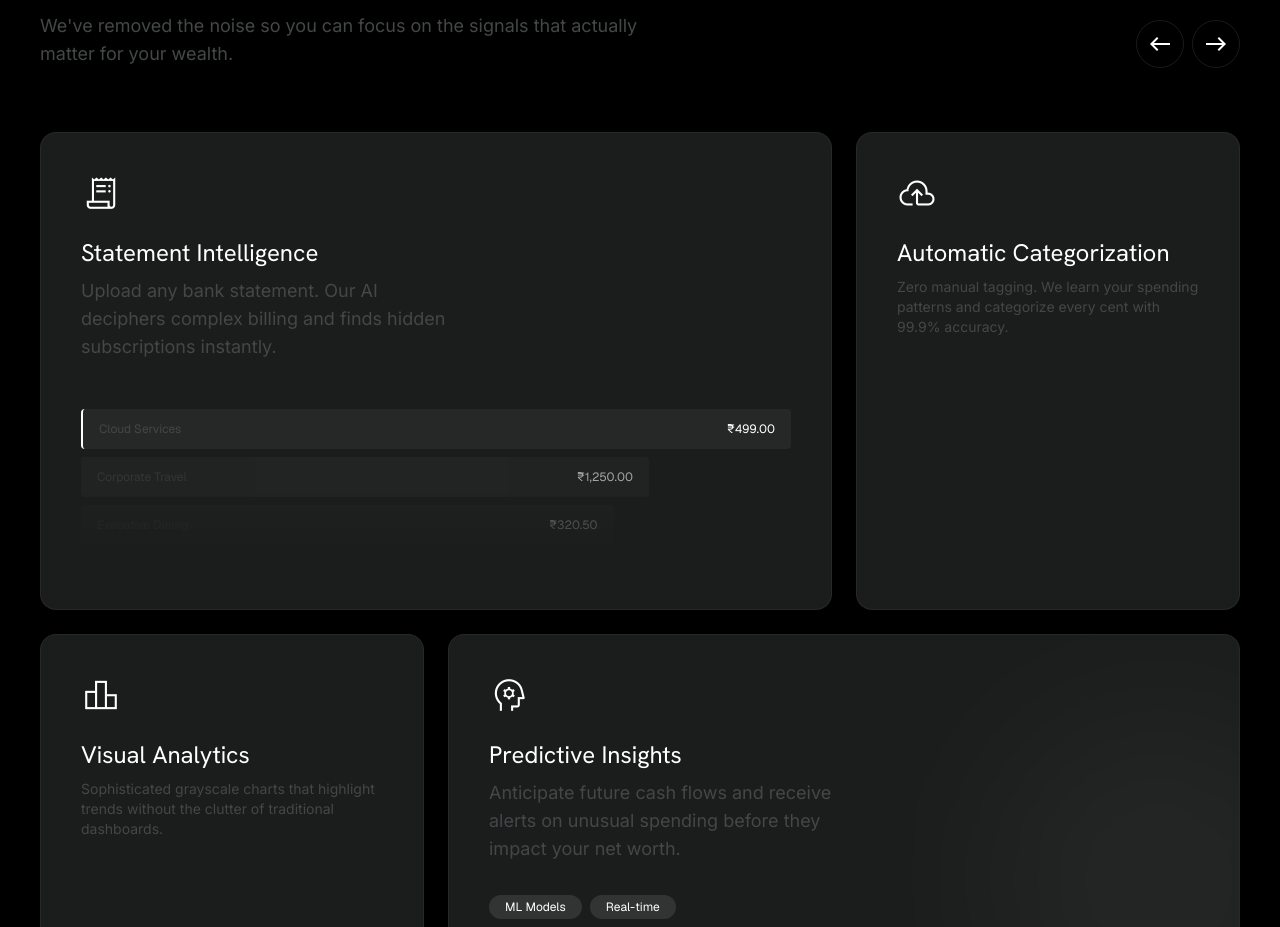
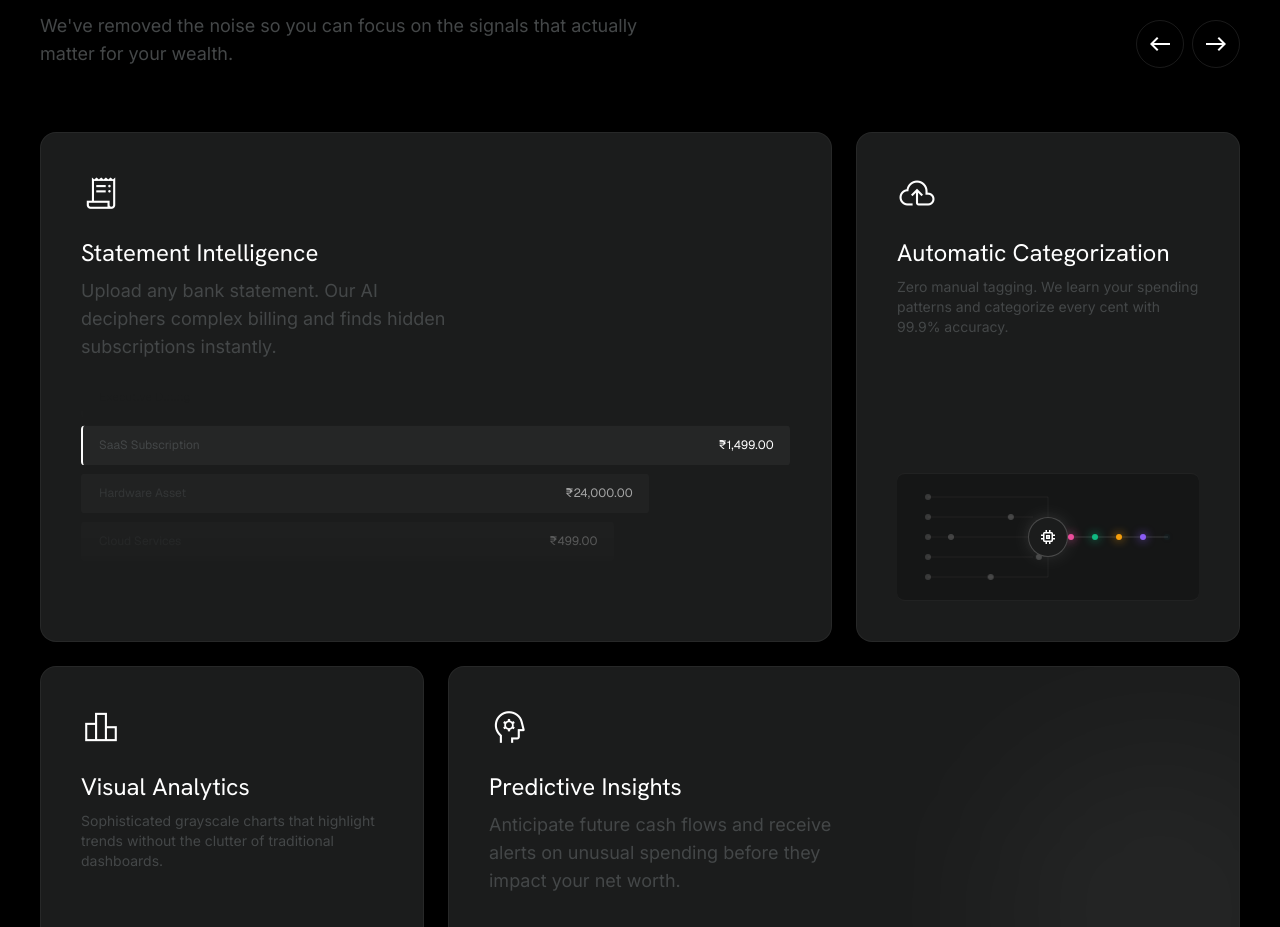
Before and after one commit to Laukik2207/Kharcha, a React (Vite) app in the folder client/: page /landing in a window 1280 px wide. Shown: the part 1481-2408 px from the top of the page. Built offline with nearby package versions, Linux system fonts and the light colour scheme; no server answers.

Commit message:
Minor tweaks to landing page UI

```diff
--- a/client/src/index.css
+++ b/client/src/index.css
@@ -151,7 +151,7 @@
     background: radial-gradient(circle at 50% -20%, rgba(255,255,255,0.05) 0%, rgba(0,0,0,0) 70%);
   }
   .mask-fade {
-    mask-image: linear-gradient(to bottom, black 50%, transparent 100%);
+    mask-image: linear-gradient(to bottom, transparent 0%, black 20%, black 60%, transparent 100%);
   }
   .marquee-mask {
     mask-image: linear-gradient(to right, transparent, black 10%, black 90%, transparent);
@@ -186,4 +186,97 @@
   .luxury-gradient {
     background: radial-gradient(circle at top center, rgba(255,255,255,0.05) 0%, transparent 70%);
   }
+
+  /* Statement Intelligence Animation */
+  @keyframes scanItemDynamic {
+    0% { transform: translateY(144px); width: 75%; opacity: 0; border-left-color: transparent; }
+    20% { transform: translateY(96px); width: 75%; opacity: 0.4; border-left-color: transparent; }
+    40% { transform: translateY(48px); width: 80%; opacity: 0.6; border-left-color: transparent; }
+    60% { transform: translateY(0px); width: 100%; opacity: 1; border-left-color: #ffffff; }
+    80% { transform: translateY(-48px); width: 100%; opacity: 0; border-left-color: #ffffff; }
+    100% { transform: translateY(-48px); width: 75%; opacity: 0; border-left-color: transparent; }
+  }
+
+  .statement-item-dynamic {
+    animation: scanItemDynamic 10s linear infinite;
+    position: absolute;
+    top: 0;
+    left: 0;
+    opacity: 0;
+    border-left: 2px solid transparent;
+  }
+
+  .statement-item-dynamic:nth-child(1) { animation-delay: -6s; }
+  .statement-item-dynamic:nth-child(2) { animation-delay: -4s; }
+  .statement-item-dynamic:nth-child(3) { animation-delay: -2s; }
+  .statement-item-dynamic:nth-child(4) { animation-delay: 0s; }
+  .statement-item-dynamic:nth-child(5) { animation-delay: -8s; }
+
+  /* AI Model Pipeline Animation - Separate Pins Routing */
+  @keyframes aiModelDot1 {
+    0% { transform: translate(-120px, -40px) scale(1); background-color: rgba(255,255,255,0.2); opacity: 0; box-shadow: none; }
+    10% { transform: translate(-88px, -40px) scale(1); opacity: 1; background-color: rgba(255,255,255,0.2); }
+    37.5% { transform: translate(0px, -40px) scale(1); background-color: rgba(255,255,255,0.2); box-shadow: none; }
+    50% { transform: translate(0px, 0px) scale(1.5); background-color: #ffffff; box-shadow: 0 0 15px #ffffff; }
+    52% { transform: translate(4.8px, 0px) scale(1); background-color: var(--dot-color); box-shadow: 0 0 10px var(--dot-color); }
+    90% { opacity: 1; }
+    100% { transform: translate(120px, 0px) scale(1); background-color: var(--dot-color); box-shadow: 0 0 10px var(--dot-color); opacity: 0; }
+  }
+
+  @keyframes aiModelDot2 {
+    0% { transform: translate(-120px, -20px) scale(1); background-color: rgba(255,255,255,0.2); opacity: 0; box-shadow: none; }
+    10% { transform: translate(-92px, -20px) scale(1); opacity: 1; background-color: rgba(255,255,255,0.2); }
+    42.85% { transform: translate(0px, -20px) scale(1); background-color: rgba(255,255,255,0.2); box-shadow: none; }
+    50% { transform: translate(0px, 0px) scale(1.5); background-color: #ffffff; box-shadow: 0 0 15px #ffffff; }
+    52% { transform: translate(4.8px, 0px) scale(1); background-color: var(--dot-color); box-shadow: 0 0 10px var(--dot-color); }
+    90% { opacity: 1; }
+    100% { transform: translate(120px, 0px) scale(1); background-color: var(--dot-color); box-shadow: 0 0 10px var(--dot-color); opacity: 0; }
+  }
+
+  @keyframes aiModelDot3 {
+    0% { transform: translate(-120px, 0px) scale(1); background-color: rgba(255,255,255,0.2); opacity: 0; box-shadow: none; }
+    10% { transform: translate(-96px, 0px) scale(1); opacity: 1; background-color: rgba(255,255,255,0.2); box-shadow: none; }
+    50% { transform: translate(0px, 0px) scale(1.5); background-color: #ffffff; box-shadow: 0 0 15px #ffffff; }
+    52% { transform: translate(4.8px, 0px) scale(1); background-color: var(--dot-color); box-shadow: 0 0 10px var(--dot-color); }
+    90% { opacity: 1; }
+    100% { transform: translate(120px, 0px) scale(1); background-color: var(--dot-color); box-shadow: 0 0 10px var(--dot-color); opacity: 0; }
+  }
+
+  @keyframes aiModelDot4 {
+    0% { transform: translate(-120px, 20px) scale(1); background-color: rgba(255,255,255,0.2); opacity: 0; box-shadow: none; }
+    10% { transform: translate(-92px, 20px) scale(1); opacity: 1; background-color: rgba(255,255,255,0.2); }
+    42.85% { transform: translate(0px, 20px) scale(1); background-color: rgba(255,255,255,0.2); box-shadow: none; }
+    50% { transform: translate(0px, 0px) scale(1.5); background-color: #ffffff; box-shadow: 0 0 15px #ffffff; }
+    52% { transform: translate(4.8px, 0px) scale(1); background-color: var(--dot-color); box-shadow: 0 0 10px var(--dot-color); }
+    90% { opacity: 1; }
+    100% { transform: translate(120px, 0px) scale(1); background-color: var(--dot-color); box-shadow: 0 0 10px var(--dot-color); opacity: 0; }
+  }
+
+  @keyframes aiModelDot5 {
+    0% { transform: translate(-120px, 40px) scale(1); background-color: rgba(255,255,255,0.2); opacity: 0; box-shadow: none; }
+    10% { transform: translate(-88px, 40px) scale(1); opacity: 1; background-color: rgba(255,255,255,0.2); }
+    37.5% { transform: translate(0px, 40px) scale(1); background-color: rgba(255,255,255,0.2); box-shadow: none; }
+    50% { transform: translate(0px, 0px) scale(1.5); background-color: #ffffff; box-shadow: 0 0 15px #ffffff; }
+    52% { transform: translate(4.8px, 0px) scale(1); background-color: var(--dot-color); box-shadow: 0 0 10px var(--dot-color); }
+    90% { opacity: 1; }
+    100% { transform: translate(120px, 0px) scale(1); background-color: var(--dot-color); box-shadow: 0 0 10px var(--dot-color); opacity: 0; }
+  }
+
+  .ai-dot {
+    position: absolute;
+    width: 6px;
+    height: 6px;
+    border-radius: 50%;
+    margin-top: -3px;
+    margin-left: -3px;
+    animation-duration: 4s;
+    animation-timing-function: linear;
+    animation-iteration-count: infinite;
+  }
+
+  .ai-dot-1 { animation-name: aiModelDot1; }
+  .ai-dot-2 { animation-name: aiModelDot2; }
+  .ai-dot-3 { animation-name: aiModelDot3; }
+  .ai-dot-4 { animation-name: aiModelDot4; }
+  .ai-dot-5 { animation-name: aiModelDot5; }
 }
--- a/client/src/pages/Landing.jsx
+++ b/client/src/pages/Landing.jsx
@@ -162,19 +162,27 @@ const Landing = () => {
                   <h3 className="font-display text-2xl text-white mb-2">Statement Intelligence</h3>
                   <p className="font-sans text-lg text-surface-300 max-w-sm">Upload any bank statement. Our AI deciphers complex billing and finds hidden subscriptions instantly.</p>
                 </div>
-                <div className="mt-12 relative h-40 mask-fade">
-                  <div className="absolute inset-0 flex flex-col gap-2">
-                    <div className="h-10 w-full bg-white/5 rounded flex items-center px-4 justify-between border-l-2 border-white">
-                      <span className="font-mono text-xs text-surface-300">Cloud Services</span>
-                      <span className="font-mono text-xs text-white">₹499.00</span>
+                <div className="mt-4 relative h-56 mask-fade overflow-hidden">
+                  <div className="absolute inset-0 top-12 w-full">
+                    <div className="statement-item-dynamic h-10 bg-white/5 rounded flex items-center px-4 justify-between">
+                      <span className="font-mono text-xs text-surface-300 truncate mr-4">Cloud Services</span>
+                      <span className="font-mono text-xs text-white whitespace-nowrap">₹499.00</span>
                     </div>
-                    <div className="h-10 w-4/5 bg-white/5 rounded flex items-center px-4 justify-between opacity-60">
-                      <span className="font-mono text-xs text-surface-300">Corporate Travel</span>
-                      <span className="font-mono text-xs text-white">₹1,250.00</span>
+                    <div className="statement-item-dynamic h-10 bg-white/5 rounded flex items-center px-4 justify-between">
+                      <span className="font-mono text-xs text-surface-300 truncate mr-4">Corporate Travel</span>
+                      <span className="font-mono text-xs text-white whitespace-nowrap">₹1,250.00</span>
                     </div>
-                    <div className="h-10 w-3/4 bg-white/5 rounded flex items-center px-4 justify-between opacity-40">
-                      <span className="font-mono text-xs text-surface-300">Executive Dining</span>
-                      <span className="font-mono text-xs text-white">₹320.50</span>
+                    <div className="statement-item-dynamic h-10 bg-white/5 rounded flex items-center px-4 justify-between">
+                      <span className="font-mono text-xs text-surface-300 truncate mr-4">Executive Dining</span>
+                      <span className="font-mono text-xs text-white whitespace-nowrap">₹320.50</span>
+                    </div>
+                    <div className="statement-item-dynamic h-10 bg-white/5 rounded flex items-center px-4 justify-between">
+                      <span className="font-mono text-xs text-surface-300 truncate mr-4">SaaS Subscription</span>
+                      <span className="font-mono text-xs text-white whitespace-nowrap">₹1,499.00</span>
+                    </div>
+                    <div className="statement-item-dynamic h-10 bg-white/5 rounded flex items-center px-4 justify-between">
+                      <span className="font-mono text-xs text-surface-300 truncate mr-4">Hardware Asset</span>
+                      <span className="font-mono text-xs text-white whitespace-nowrap">₹24,000.00</span>
                     </div>
                   </div>
                 </div>
@@ -182,10 +190,55 @@ const Landing = () => {
             </div>
 
             {/* Small Feature 1 */}
-            <div className="md:col-span-4 bg-surface-800 rounded-2xl p-10 border border-white/5 hover:bg-white/5 transition-colors">
-              <span className="material-symbols-outlined text-[40px] text-white mb-6 font-light">cloud_upload</span>
-              <h3 className="font-display text-2xl text-white mb-2">Automatic Categorization</h3>
-              <p className="font-sans text-sm text-surface-300">Zero manual tagging. We learn your spending patterns and categorize every cent with 99.9% accuracy.</p>
+            <div className="md:col-span-4 bg-surface-800 rounded-2xl p-10 border border-white/5 hover:bg-white/5 transition-colors flex flex-col justify-between">
+              <div>
+                <span className="material-symbols-outlined text-[40px] text-white mb-6 font-light">cloud_upload</span>
+                <h3 className="font-display text-2xl text-white mb-2">Automatic Categorization</h3>
+                <p className="font-sans text-sm text-surface-300">Zero manual tagging. We learn your spending patterns and categorize every cent with 99.9% accuracy.</p>
+              </div>
+
+              <div className="relative h-32 w-full flex items-center justify-center mt-8 border-y border-white/5 bg-black/20 rounded-lg overflow-hidden">
+                <svg className="absolute top-1/2 left-1/2 -translate-x-1/2 -translate-y-1/2 w-[240px] h-[80px] overflow-visible">
+                  {/* 5-Pin Manhattan Routing */}
+                  {/* Top Pin */}
+                  <path d="M 0 0 L 120 0 L 120 20" stroke="rgba(255,255,255,0.05)" strokeWidth="1" fill="none" />
+                  {/* Top-Left Pin */}
+                  <path d="M 0 20 L 105 20" stroke="rgba(255,255,255,0.05)" strokeWidth="1" fill="none" />
+                  {/* Mid-Left Pin */}
+                  <path d="M 0 40 L 100 40" stroke="rgba(255,255,255,0.05)" strokeWidth="1" fill="none" />
+                  {/* Bot-Left Pin */}
+                  <path d="M 0 60 L 105 60" stroke="rgba(255,255,255,0.05)" strokeWidth="1" fill="none" />
+                  {/* Bot Pin */}
+                  <path d="M 0 80 L 120 80 L 120 60" stroke="rgba(255,255,255,0.05)" strokeWidth="1" fill="none" />
+
+                  {/* Single Output */}
+                  <path d="M 140 40 L 240 40" stroke="rgba(255,255,255,0.15)" strokeWidth="1" fill="none" />
+
+                  {/* Input Nodes */}
+                  <circle cx="0" cy="0" r="3" fill="rgba(255,255,255,0.15)" />
+                  <circle cx="0" cy="20" r="3" fill="rgba(255,255,255,0.15)" />
+                  <circle cx="0" cy="40" r="3" fill="rgba(255,255,255,0.15)" />
+                  <circle cx="0" cy="60" r="3" fill="rgba(255,255,255,0.15)" />
+                  <circle cx="0" cy="80" r="3" fill="rgba(255,255,255,0.15)" />
+                </svg>
+
+                <div className="z-10 w-10 h-10 rounded-full bg-surface-800 border border-white/20 flex items-center justify-center shadow-[0_0_20px_rgba(255,255,255,0.1)]">
+                  <span className="material-symbols-outlined text-[20px] text-white">memory</span>
+                </div>
+
+                <div className="absolute top-1/2 left-1/2">
+                  <div className="ai-dot ai-dot-1" style={{'--dot-color': '#3b82f6', animationDelay: '0s'}}></div>
+                  <div className="ai-dot ai-dot-3" style={{'--dot-color': '#ec4899', animationDelay: '-0.4s'}}></div>
+                  <div className="ai-dot ai-dot-5" style={{'--dot-color': '#10b981', animationDelay: '-0.8s'}}></div>
+                  <div className="ai-dot ai-dot-2" style={{'--dot-color': '#f59e0b', animationDelay: '-1.2s'}}></div>
+                  <div className="ai-dot ai-dot-4" style={{'--dot-color': '#8b5cf6', animationDelay: '-1.6s'}}></div>
+                  <div className="ai-dot ai-dot-1" style={{'--dot-color': '#06b6d4', animationDelay: '-2.0s'}}></div>
+                  <div className="ai-dot ai-dot-3" style={{'--dot-color': '#ef4444', animationDelay: '-2.4s'}}></div>
+                  <div className="ai-dot ai-dot-5" style={{'--dot-color': '#84cc16', animationDelay: '-2.8s'}}></div>
+                  <div className="ai-dot ai-dot-2" style={{'--dot-color': '#6366f1', animationDelay: '-3.2s'}}></div>
+                  <div className="ai-dot ai-dot-4" style={{'--dot-color': '#f43f5e', animationDelay: '-3.6s'}}></div>
+                </div>
+              </div>
             </div>
 
             {/* Small Feature 2 */}
```
